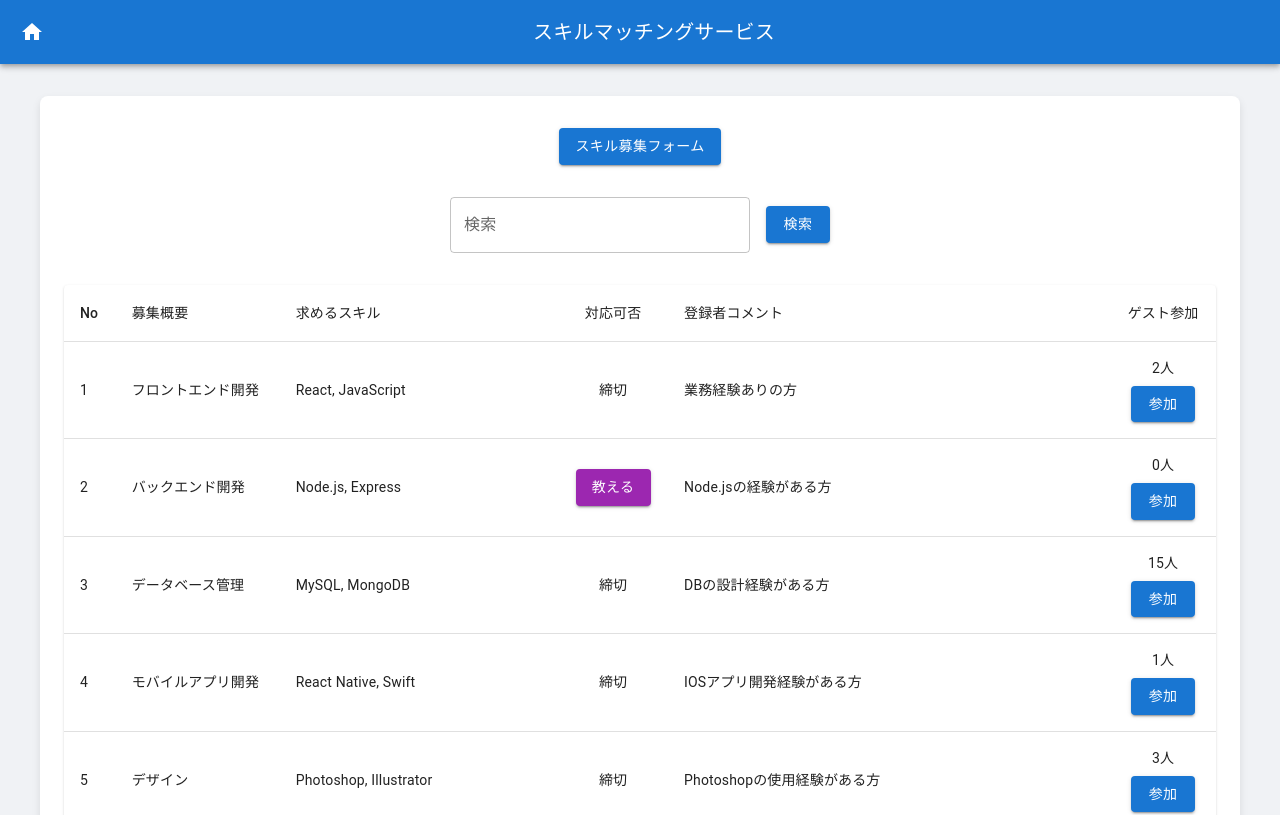
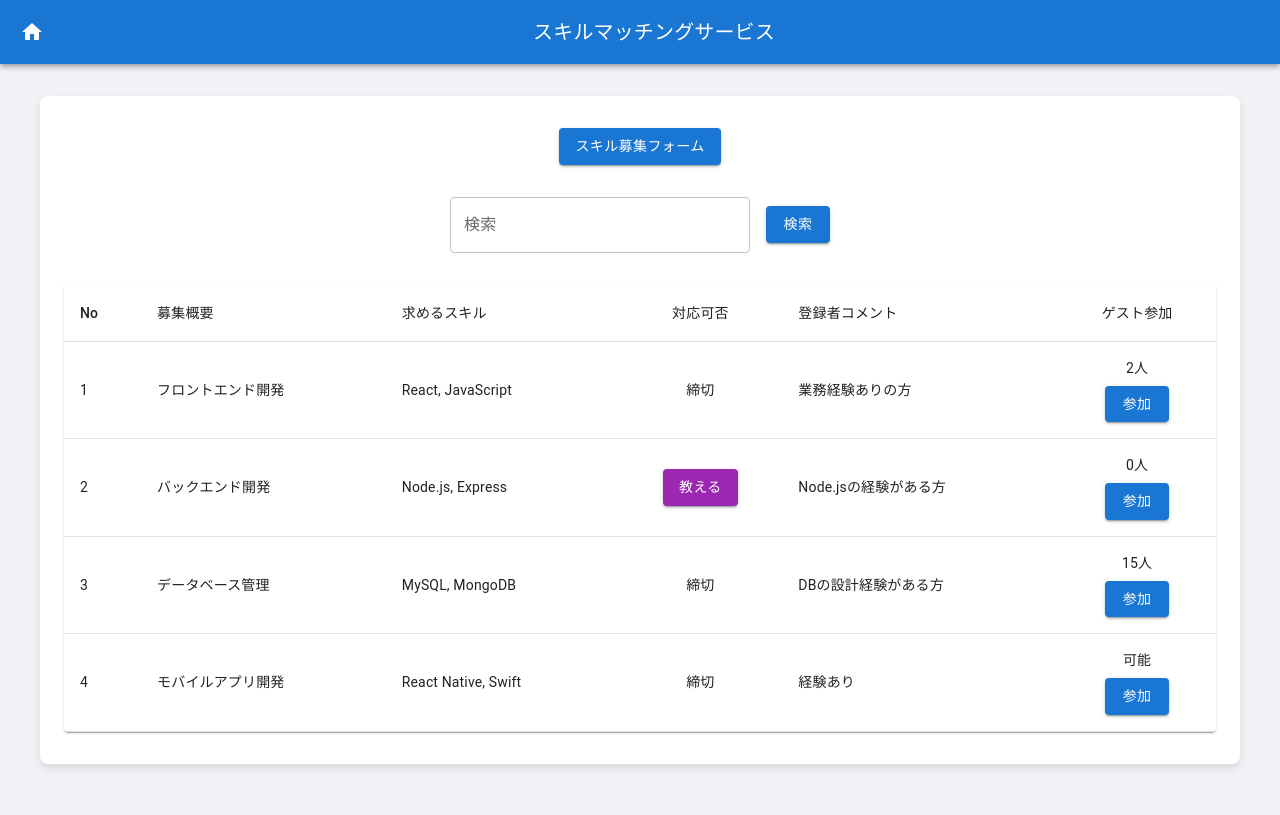
Before and after one commit to NDHkurokome/ekkyo_gch, a React (Create React App) app in the folder react-ekkyo-app/: page / in a window 1280 px wide. Shown: the top 815 px of the page. Built offline with nearby package versions, Linux system fonts and the light colour scheme.

Commit message:
feat_変更 jsonで読み込まれるように変更。

```diff
--- /dev/null
+++ b/react-ekkyo-app/public/data.json
@@ -0,0 +1,34 @@
+[
+    {
+        "id": 1,
+        "summary": "フロントエンド開発",
+        "skills": "React, JavaScript",
+        "availability": "締切",
+        "comments": "業務経験ありの方",
+        "guest": "2人"
+    },
+    {
+        "id": 2,
+        "summary": "バックエンド開発",
+        "skills": "Node.js, Express",
+        "availability": "教える",
+        "comments": "Node.jsの経験がある方",
+        "guest": "0人"
+    },
+    {
+        "id": 3,
+        "summary": "データベース管理",
+        "skills": "MySQL, MongoDB",
+        "availability": "締切",
+        "comments": "DBの設計経験がある方",
+        "guest": "15人"
+    },
+    {
+        "id": 4,
+        "summary": "モバイルアプリ開発",
+        "skills": "React Native, Swift",
+        "availability": "締切",
+        "comments": "経験あり",
+        "guest": "可能"
+    }
+]
--- a/react-ekkyo-app/public/index.html
+++ b/react-ekkyo-app/public/index.html
@@ -38,6 +38,7 @@
 
       To begin the development, run `npm start` or `yarn start`.
       To create a production bundle, use `npm run build` or `yarn build`.
+      コメント追加
     -->
   </body>
 </html>
--- a/react-ekkyo-app/src/App.js
+++ b/react-ekkyo-app/src/App.js
@@ -17,16 +17,24 @@ import SkillForm from "./SkillForm";
 import TeachForm from "./TeachForm";
 import ChatForm from "./ChatForm";
 import Header from "./Header";
-import tableData from "./data";
 import "./App.css";
 
 function App() {
-  const [data, setData] = useState(tableData);
+  const [data, setData] = useState([]);
+
+  useEffect(() => {
+    // public ディレクトリから data.json を読み込む
+    fetch("/data.json")
+      .then((response) => response.json())
+      .then((data) => setData(data))
+      .catch((error) => console.error("Error loading data:", error));
+  }, []);
 
   const addData = (newData) => {
     const newId = data.length + 1;
     const updatedData = [...data, { id: newId, ...newData }];
     setData(updatedData);
+    localStorage.setItem("tableData", JSON.stringify(updatedData));
   };
 
   return (
```
Also changed, not shown: react-ekkyo-app/public/manifest.json, react-ekkyo-app/public/robots.txt.
